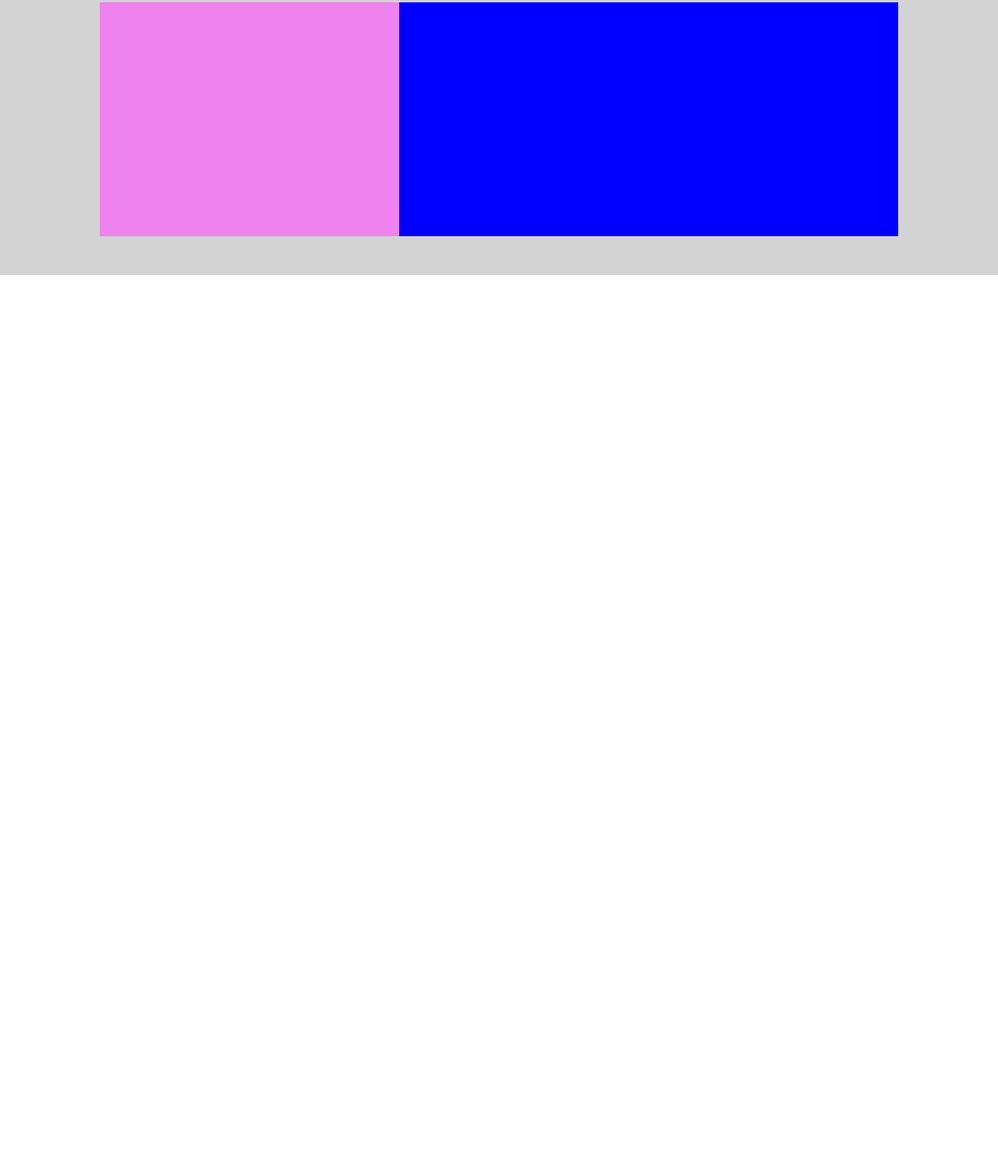
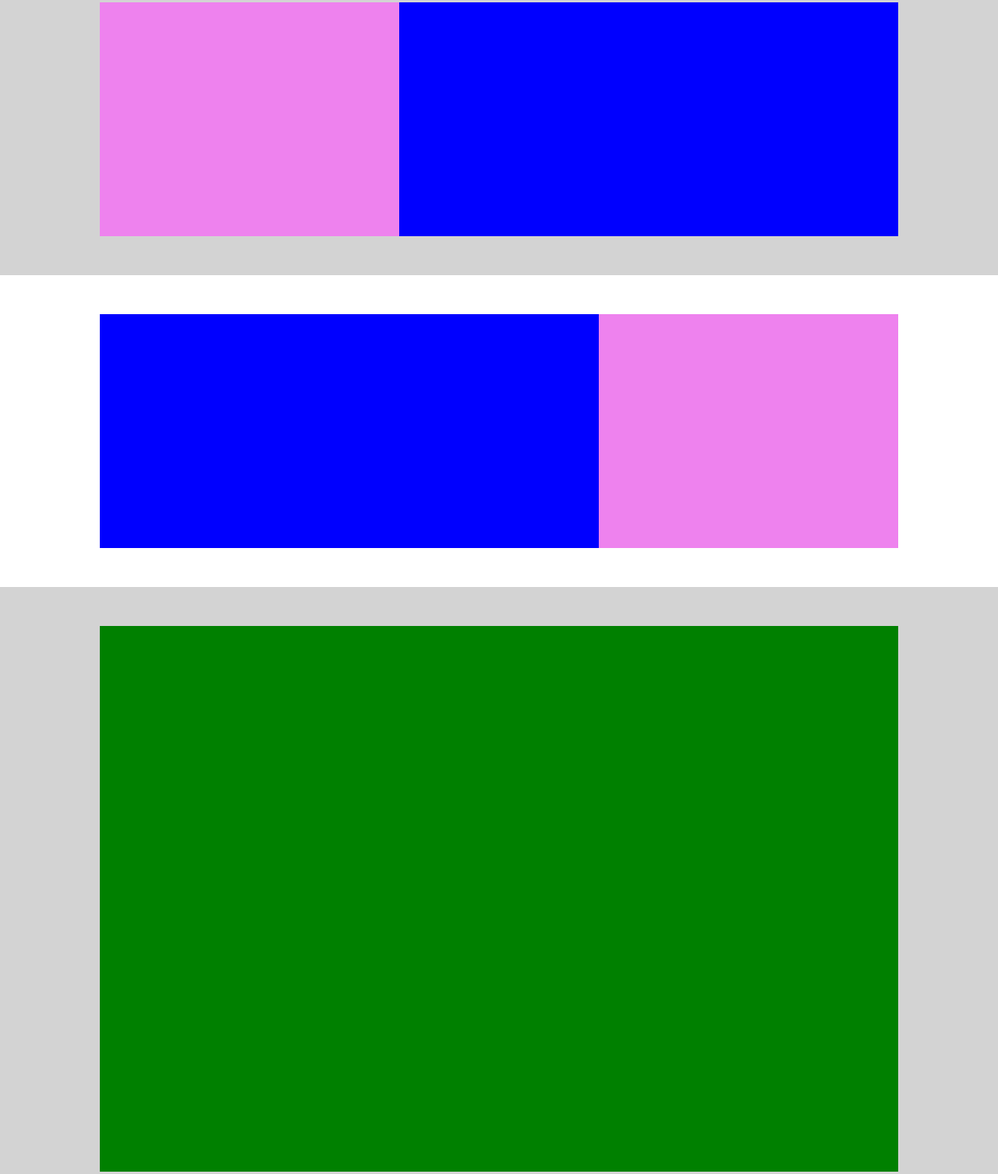
Before and after one commit to CosimoGiove/htmlcss-struttura-discord, a plain HTML site: page index.html in a window 1280 px wide. Shown: the part 797-2303 px from the top of the page at 78% size. Before the commit the page ends 1150 px from the top, so only its background shows below. Drawn offline with Linux system fonts and the light colour scheme.

Commit message:
feat: fine quarta  sezione

```diff
--- a/index.html
+++ b/index.html
@@ -24,7 +24,7 @@
         </section>
         <!--fine prima sezione-->
         <!--inizio seconda sezione-->
-        <section class="sezione2">
+        <section>
              <div class="containersezione">
                 <div class="containersx"></div>
                 <div class="containerdx"></div>
@@ -38,6 +38,20 @@
                <div class="containerdx order"></div>
             </div>
        </section>
+           <!--fine terza sezione-->
+            <!--inizio quarta sezione-->
+       <section>
+        <div class="containersezione">
+           <div class="containersx"></div>
+           <div class="containerdx"></div>
+        </div>
+   </section>
+   <section>
+    <div class="containersezionegrande" id="coloresfondo">
+        <div class="containergrande"></div>
+   </section>
+      <!--fine quarta sezione--->
+      <!--inizio quinta sezione-->
     </main>
 
 </body>
--- a/style.css
+++ b/style.css
@@ -36,8 +36,16 @@ background-color: blue;
 height: 300px;
 background-color: #ee82ee;;
 }
-#coloresfondo{
+.debug #coloresfondo{
 background-color:#d3d3d3 ;
+}
+.debug .containergrande{
+height: 700px;
+background-color: green;
+}
+
+.debug .containersezionegrande{
+height:800px ;
 }
 /**fine debug**/
 
@@ -89,6 +97,7 @@ align-items: center;
 
 .containersx{
 width:50%;
+
 }
 
 .containerdx{
@@ -99,3 +108,16 @@ width: 30%;
 .order{
 order: -1;
 }
+/**fine terza sezione**/
+/**inizio quarta sezione**/
+.containergrande{
+width: 80%;
+}
+
+.containersezionegrande{
+display: flex;
+justify-content: center;
+align-items: center;
+}
+/**fine quarta sezione**/
+/**inizio quinta sezione**/
```
